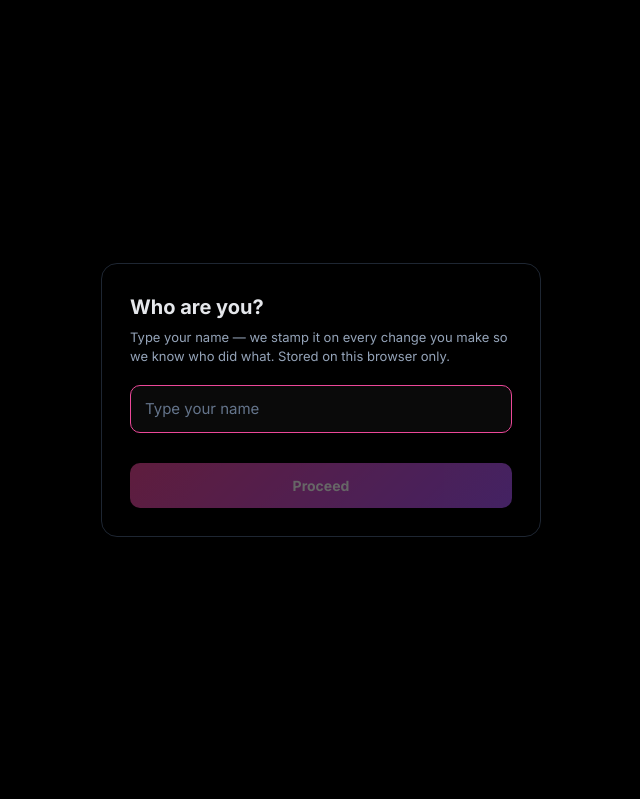
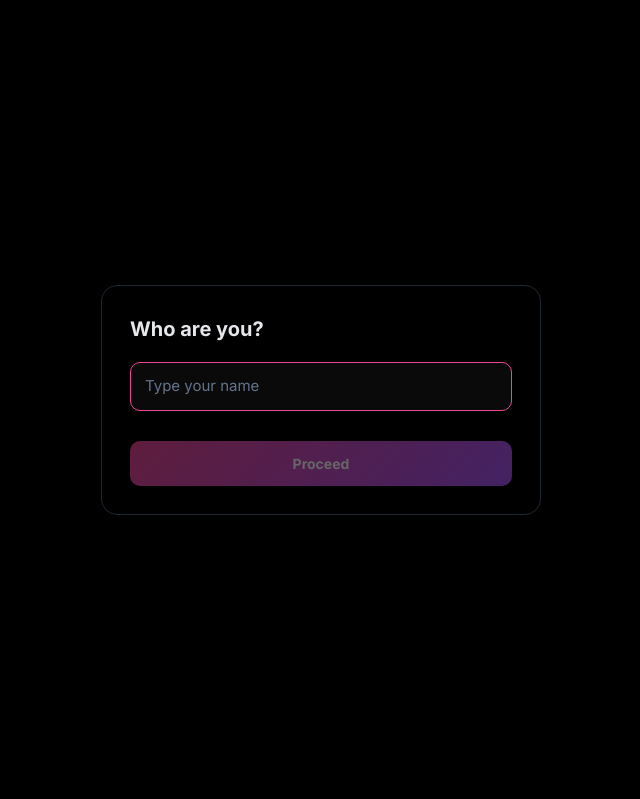
Before and after one commit to DevFatser/fatsees-overview, a plain HTML site: page index.html in a window 1280 px wide. Shown: the top 799 px of the page, without its empty margins (319-959 px from the left). Drawn offline with nearby package versions, Linux system fonts and the light colour scheme; no server answers.

Commit message:
fix(identity-picker): drop the explanation line
Victor 2026-07-22 UI feedback: title + input + Proceed is a clear
enough invite on its own. Removed the "Type your name — we stamp
it on every change…" paragraph and bumped the h2 margin so the
input isn't crowded against it.

```diff
--- a/index.html
+++ b/index.html
@@ -31,7 +31,6 @@
 <div class="identity-modal" id="identity-modal" style="display:none">
   <div class="identity-modal-card">
     <h2>Who are you?</h2>
-    <p>Type your name — we stamp it on every change you make so we know who did what. Stored on this browser only.</p>
     <input
       type="text"
       id="identity-input"
--- a/styles.css
+++ b/styles.css
@@ -562,16 +562,10 @@ body.editing .add-card-btn { display: flex; }
   box-shadow: var(--shadow-lg);
 }
 .identity-modal-card h2 {
-  margin: 0 0 6px;
+  margin: 0 0 18px;
   font-size: 20px;
   font-weight: 700;
   color: var(--text);
-}
-.identity-modal-card p {
-  margin: 0 0 18px;
-  font-size: 13px;
-  color: var(--text-muted);
-  line-height: 1.5;
 }
 .identity-input {
   width: 100%;
```
